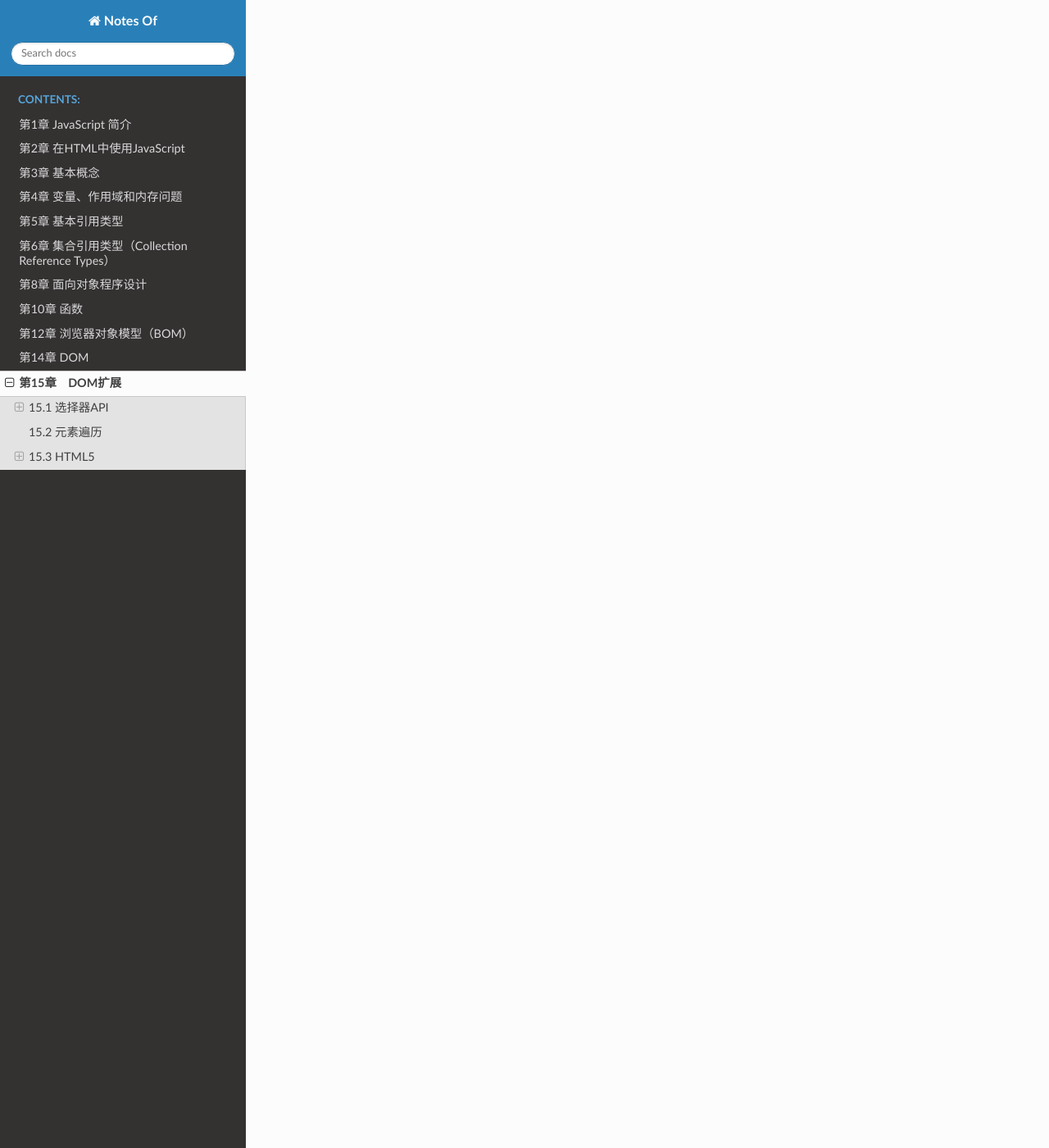
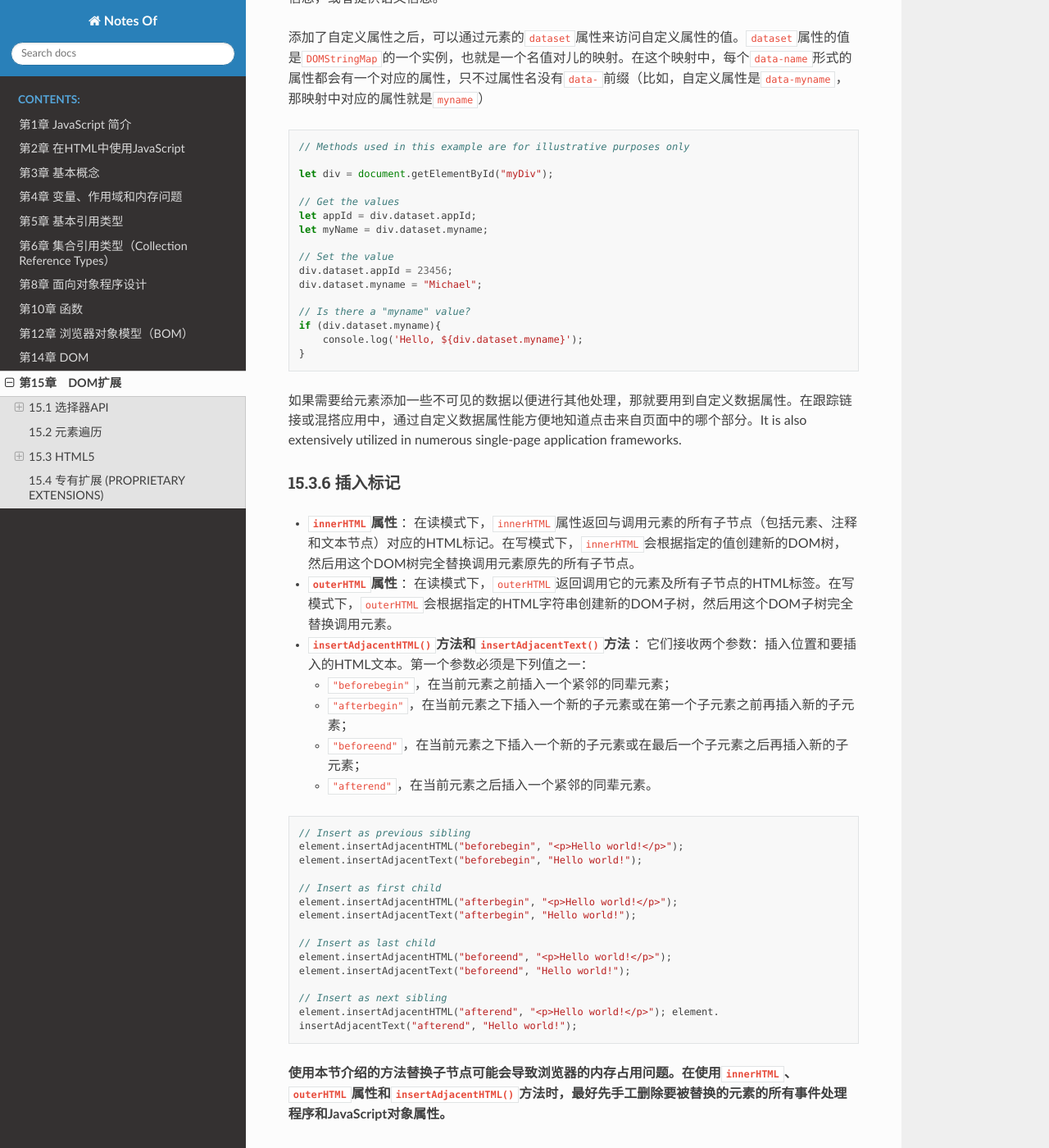
Before and after one commit to filefi/NotesOfProfessional-JavaScript-for-Web-Developers, a Sphinx documentation site: the page built from source/Chapter15-DOM_Extensions.md, in a window 1280 px wide and 1400 px high, scrolled down 4377 px. Shown: the whole window at 82% size. Built offline with Sphinx 7.4.7 and the Read the Docs theme 2.0.0, drawn with Linux system fonts in a browser that asks for light colours; some of the changed text lies outside the part shown.

````diff
--- a/source/Chapter15-DOM_Extensions.md
+++ b/source/Chapter15-DOM_Extensions.md
@@ -149,6 +149,18 @@ HTML5也添加了辅助管理DOM焦点的功能：
 - `document.activeElement`属性，这个属性始终会引用DOM中当前获得了焦点的元素。元素获得焦点的方式有页面加载、用户输入（通常是通过按Tab键）和在代码中调用`focus()`方法。
 - `document.hasFocus()`方法用于确定文档是否获得了焦点。通过检测文档是否获得了焦点，可以知道用户是不是正在与页面交互。
 
+```js
+let button = document.getElementById("myButton");
+button.focus();
+console.log(document.activeElement === button); // true
+```
+
+```js
+let button = document.getElementById("myButton");
+button.focus();
+console.log(document.hasFocus()); // true
+```
+
 ### 15.3.3 `HTMLDocument`的变化
 
 HTML5扩展了`HTMLDocument`，增加了新的功能。
@@ -169,3 +181,92 @@ if (document.readyState == "complete"){
 - **`document.head`属性** ：引用文档的`<head>`元素。
 
 ### 15.3.4 字符集属性
+
+- **`document.characterSet`属性** ：表示文档中实际使用的字符集，也可以用来指定新字符集。默认情况下，这个属性的值为`"UTF-16"`，但可以通过`<meta>`元素、响应头部或直接设置`charset`属性修改这个值。
+
+```js
+console.log(document.characterSet); // "UTF-16"
+document.characterSet = "UTF-8";
+```
+
+### 15.3.5 自定义数据属性
+
+HTML5规定可以为元素添加非标准的属性，但要添加前缀`data-`，目的是为元素提供与渲染无关的信息，或者提供语义信息。
+
+添加了自定义属性之后，可以通过元素的`dataset`属性来访问自定义属性的值。`dataset`属性的值是`DOMStringMap`的一个实例，也就是一个名值对儿的映射。在这个映射中，每个`data-name`形式的属性都会有一个对应的属性，只不过属性名没有`data-`前缀（比如，自定义属性是`data-myname`，那映射中对应的属性就是`myname`）
+
+```js
+// Methods used in this example are for illustrative purposes only
+
+let div = document.getElementById("myDiv");
+
+// Get the values
+let appId = div.dataset.appId;
+let myName = div.dataset.myname;
+
+// Set the value
+div.dataset.appId = 23456;
+div.dataset.myname = "Michael";
+
+// Is there a "myname" value?
+if (div.dataset.myname){
+    console.log('Hello, ${div.dataset.myname}');
+}
+```
+
+如果需要给元素添加一些不可见的数据以便进行其他处理，那就要用到自定义数据属性。在跟踪链接或混搭应用中，通过自定义数据属性能方便地知道点击来自页面中的哪个部分。It is also extensively utilized in numerous single-page application frameworks.
+
+### 15.3.6 插入标记
+
+- **`innerHTML`属性** ：在读模式下，`innerHTML`属性返回与调用元素的所有子节点（包括元素、注释和文本节点）对应的HTML标记。在写模式下，`innerHTML`会根据指定的值创建新的DOM树，然后用这个DOM树完全替换调用元素原先的所有子节点。
+- **`outerHTML`属性** ：在读模式下，`outerHTML`返回调用它的元素及所有子节点的HTML标签。在写模式下，`outerHTML`会根据指定的HTML字符串创建新的DOM子树，然后用这个DOM子树完全替换调用元素。
+- **`insertAdjacentHTML()`方法和`insertAdjacentText()`方法** ：它们接收两个参数：插入位置和要插入的HTML文本。第一个参数必须是下列值之一：
+    - `"beforebegin"`，在当前元素之前插入一个紧邻的同辈元素；
+    - `"afterbegin"`，在当前元素之下插入一个新的子元素或在第一个子元素之前再插入新的子元素；
+    - `"beforeend"`，在当前元素之下插入一个新的子元素或在最后一个子元素之后再插入新的子元素；
+    - `"afterend"`，在当前元素之后插入一个紧邻的同辈元素。
+
+```js
+// Insert as previous sibling
+element.insertAdjacentHTML("beforebegin", "<p>Hello world!</p>");
+element.insertAdjacentText("beforebegin", "Hello world!");
+
+// Insert as first child
+element.insertAdjacentHTML("afterbegin", "<p>Hello world!</p>");
+element.insertAdjacentText("afterbegin", "Hello world!");
+
+// Insert as last child
+element.insertAdjacentHTML("beforeend", "<p>Hello world!</p>");
+element.insertAdjacentText("beforeend", "Hello world!");
+
+// Insert as next sibling
+element.insertAdjacentHTML("afterend", "<p>Hello world!</p>"); element.
+insertAdjacentText("afterend", "Hello world!");
+```
+
+**使用本节介绍的方法替换子节点可能会导致浏览器的内存占用问题。在使用`innerHTML`、`outerHTML`属性和`insertAdjacentHTML()`方法时，最好先手工删除要被替换的元素的所有事件处理程序和JavaScript对象属性。**
+
+### 15.3.7 `scrollIntoView()`方法
+
+`scrollIntoView()`可以在所有HTML元素上调用，通过滚动浏览器窗口或某个容器元素，调用元素就可以出现在视口中。
+
+- If an argument of `true` is supplied, it specifies `alignToTop`: The window scrolls so that the top of the element is at the top of the viewport.
+- If an argument of `false` is supplied, it specifies `alignToTop`: The window scrolls so that the bottom of the element is at the top of the viewport.
+- If an object argument is supplied, the user can provide values for the behavior property, which specifies how the scroll should occur: auto, instant, or smooth (limited support outside of Firefox), and the block property is the same as `alignToTop`.
+- If no argument is supplied, the element is scrolled so that it is fully visible in the viewport but may not be aligned at the top.
+
+```js
+// Ensures this element is visible
+document.forms[0].scrollIntoView();
+
+// These behave identically
+document.forms[0].scrollIntoView(true);
+document.forms[0].scrollIntoView({block: true});
+
+// This attempts to scroll the element smoothly into view:
+document.forms[0].scrollIntoView({behavior: 'smooth', block: true});
+```
+
+
+
+## 15.4 专有扩展 (PROPRIETARY EXTENSIONS)
````
